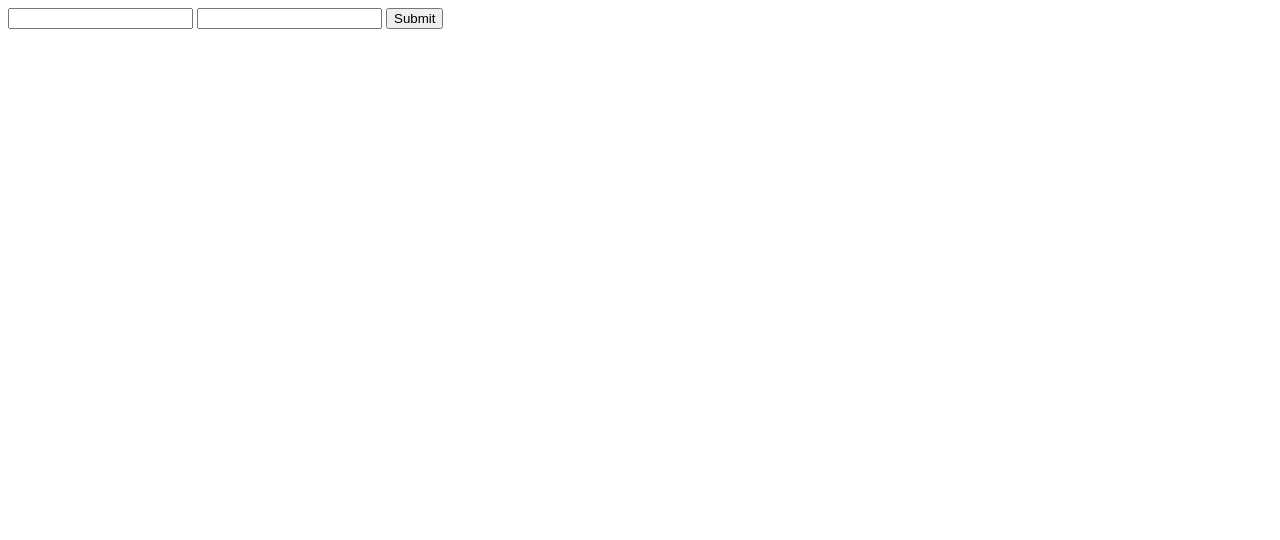
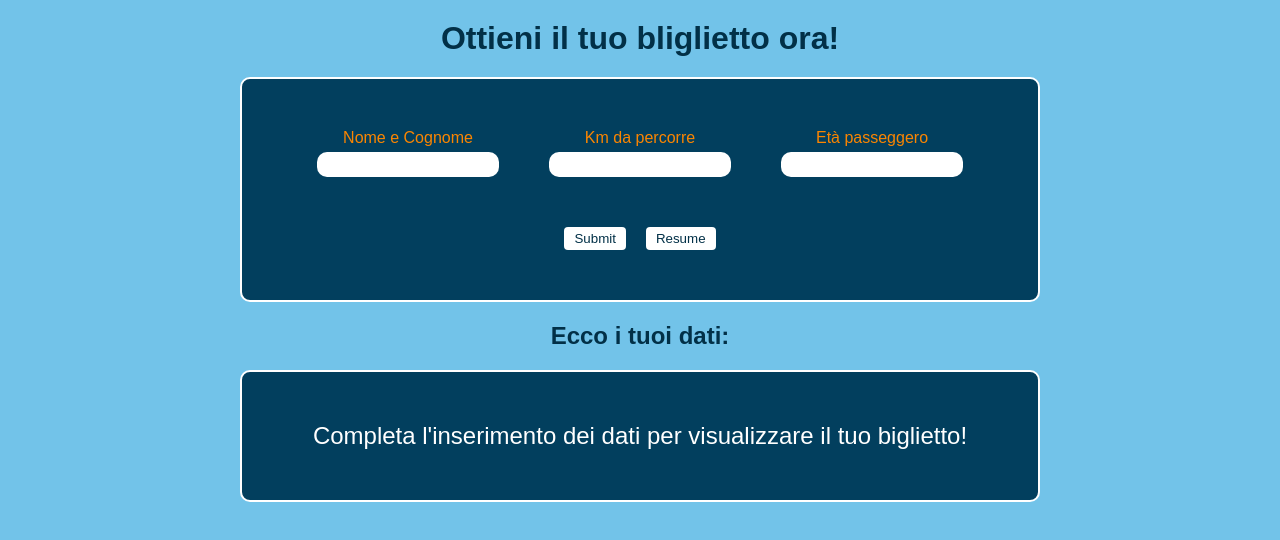
Before and after one commit to marcodedemo/js-biglietto-treno-form, a plain HTML site: page index.html in a window 1280 px wide. Drawn offline with Linux system fonts and the light colour scheme.

Commit message:
feat: milestone 2

```diff
--- /dev/null
+++ b/css/style.css
@@ -0,0 +1,122 @@
+*{
+    margin: 0;
+    padding: 0;
+    box-sizing: border-box;
+}
+
+body{
+    background-color: #72c3e9;
+    font-family: Arial, Helvetica, sans-serif;
+}
+
+h1,h2{
+    text-align: center;
+    padding: 20px 0;
+
+    color: #023047;
+}
+
+#sect1{
+
+    display: flex;
+    flex-direction: column;
+    gap: 50px;
+    background-color: #023f5e ;
+    border: 2px solid white;
+    border-radius: 10px;
+
+    max-width: 800px;
+
+    margin: auto;
+
+    padding: 50px 0;
+}
+
+
+/* input style  */
+#inputs-container{
+    display: flex;
+    justify-content: center;
+    gap: 50px;
+}
+
+#name,#km,#age{
+    display: flex;
+    flex-direction: column;
+    align-items: center;
+    gap: 5px;
+}
+
+#inputs-container label{
+    color: #fb8500;
+}
+
+#inputs-container input{
+    height: 25px;
+
+    border: none;
+    border-radius: 10px;
+
+    padding-left: 5px;
+
+}
+
+
+/* buttons style */
+
+#buttons-container{
+    display: flex;
+    justify-content: center;
+    gap: 20px;
+
+}
+
+#buttons-container button{
+    background-color: white;
+    color: #023047;
+    border: none;
+
+
+    padding: 4px 10px;
+    border-radius: 4px;
+}
+
+#buttons-container button:hover{
+    background-color: #ffb703;
+}
+
+
+
+/* section2  */
+#sect2{
+    background-color: #023f5e ;
+    border: 2px solid white;
+    border-radius: 10px;
+
+    max-width: 800px;
+
+    margin: auto;
+
+    padding: 50px 0;
+
+    text-align: center;
+
+}
+
+span#incomplete-inputs{
+    font-size: 1.5em;
+    color: white;
+
+}
+
+#hidden-info{
+    display: none;
+}
+
+
+#sect2-inner{
+    display: flex;
+    justify-content: space-around;
+
+    color: white;
+}
--- a/index.html
+++ b/index.html
@@ -4,16 +4,96 @@
     <meta charset="UTF-8">
     <meta http-equiv="X-UA-Compatible" content="IE=edge">
     <meta name="viewport" content="width=device-width, initial-scale=1.0">
+
+    <link rel="stylesheet" href="css/style.css">
+
     <title>Biglietto treno</title>
+
 </head>
 <body>
 
 
+    <h1>Ottieni il tuo bliglietto ora!</h1>
 
-    <input id="input-km" type="text">
-    <input id="input-age" type="text">
+    <!-- section inputs & buttons -->
+    <section id="sect1">
 
-    <button id="submit-button">Submit</button>
+        <div id="inputs-container">
+
+            <div id="name">
+
+                <label for="input-name">Nome e Cognome</label>
+                <input id="input-name" type="text">
+
+            </div>
+
+            <div id="km">
+
+                <label for="input-km">Km da percorre</label>
+                <input id="input-km" type="text">
+
+            </div>
+
+            <div id="age">
+
+                <label for="input-age">Età passeggero</label>
+                <input id="input-age" type="text">
+
+            </div>
+
+        </div>
+
+        <div id="buttons-container">
+
+            <button id="submit-button">Submit</button>
+            <button id="resume-button">Resume</button>
+        </div>
+
+
+    </section>
+
+
+    <h2>Ecco i tuoi dati:</h2>
+
+    <!-- section ticket  -->
+    <section id="sect2">
+
+        <span id="incomplete-inputs">Completa l'inserimento dei dati per visualizzare il tuo biglietto!</span>
+
+        <div id="hidden-info">
+
+            <div id="sect2-inner">
+
+                <div id="ticket-name">
+                    <strong>Nome Passeggero:</strong>
+                    <div id="printed-name"></div>
+                </div>
+
+                <div id="discount">
+                    <strong>Sconto:</strong>
+                    <div id="printed-offer"></div>
+                </div>
+
+                <div id="carriage">
+                    <strong>Carrozza:</strong>
+                    <div id="printed-carriage"></div>
+                </div>
+
+                <div id="ticket-code">
+                    <strong>Codice Biglietto:</strong>
+                    <div id="printed-code"></div>
+                </div>
+
+                <div id="price">
+                    <strong>Prezzo:</strong>
+                    <div id="printed-price"></div>
+                </div>
+
+            </div>
+
+        </div>
+
+    </section>
 
 
 
--- a/js/script.js
+++ b/js/script.js
@@ -28,10 +28,18 @@ let submitButton = document.getElementById("submit-button");
 submitButton.addEventListener("click", function(){
 
 
-    // memorizzo numero di km da percorre e età
+    // html display info
 
+    document.getElementById("incomplete-inputs").style.display = "none";
+    document.getElementById("hidden-info").style.display = "block";
+
+
+    // memorizzo numero di km da percorre, l'età e il nome del passeggero
+
+    let userName = document.getElementById("input-name").value;
     let kilometers = document.getElementById("input-km").value;
     let userAge = document.getElementById("input-age").value;
+
 
 
     // calcolo il prezzo base e dichiaro la variabile prezzo scontato
@@ -43,20 +51,43 @@ submitButton.addEventListener("click", function(){
     // se l'età è minore di 18 anni applico uno sconto del 20%
 
     if(userAge < 18){
+
         discountedPrice = (fullPrice - fullPrice / 100 * 20);
         console.log("hai ottenuto uno sconto del 20% in quanto minorenne, il prezzo totale del tuo biglietto è di " + discountedPrice.toFixed(2) + "€");
+
+
+        document.getElementById("printed-name").innerHTML = userName;
+        document.getElementById("printed-offer").innerHTML = "20%";
+        document.getElementById("printed-carriage").innerHTML = Math.floor(Math.random() * 10 +1);
+        document.getElementById("printed-code").innerHTML = Math.floor(Math.random() * 10000 +1);
+        document.getElementById("printed-price").innerHTML = discountedPrice.toFixed(2) + " €";
+
 
 
     // se l'età è maggiore o uguale a 65 anni applico uno sconto del 40%
 
     } else if (userAge >= 65){
+
         discountedPrice = (fullPrice - fullPrice / 100 * 40);
         console.log("hai ottenuto uno sconto del 40% in quanto over 65, il prezzo totale del tuo biglietto è di " + discountedPrice.toFixed(2) + "€");
+
+
+        document.getElementById("printed-name").innerHTML = userName;
+        document.getElementById("printed-offer").innerHTML = "40%";
+        document.getElementById("printed-carriage").innerHTML = Math.floor(Math.random() * 10 +1);
+        document.getElementById("printed-code").innerHTML = Math.floor(Math.random() * 10000 +1);
+        document.getElementById("printed-price").innerHTML = discountedPrice.toFixed(2) + " €";
 
 
     // altrimenti il bigliettò sarà venduto a prezzo pieno
 
     } else {
         console.log("il prezzo totale del tuo biglietto è di " + fullPrice.toFixed(2) + "€");
+
+        document.getElementById("printed-name").innerHTML = userName;
+        document.getElementById("printed-offer").innerHTML = "/";
+        document.getElementById("printed-carriage").innerHTML = Math.floor(Math.random() * 10 +1);
+        document.getElementById("printed-code").innerHTML = Math.floor(Math.random() * 10000 +1);
+        document.getElementById("printed-price").innerHTML = fullPrice.toFixed(2) + " €";
     }
 })
```
